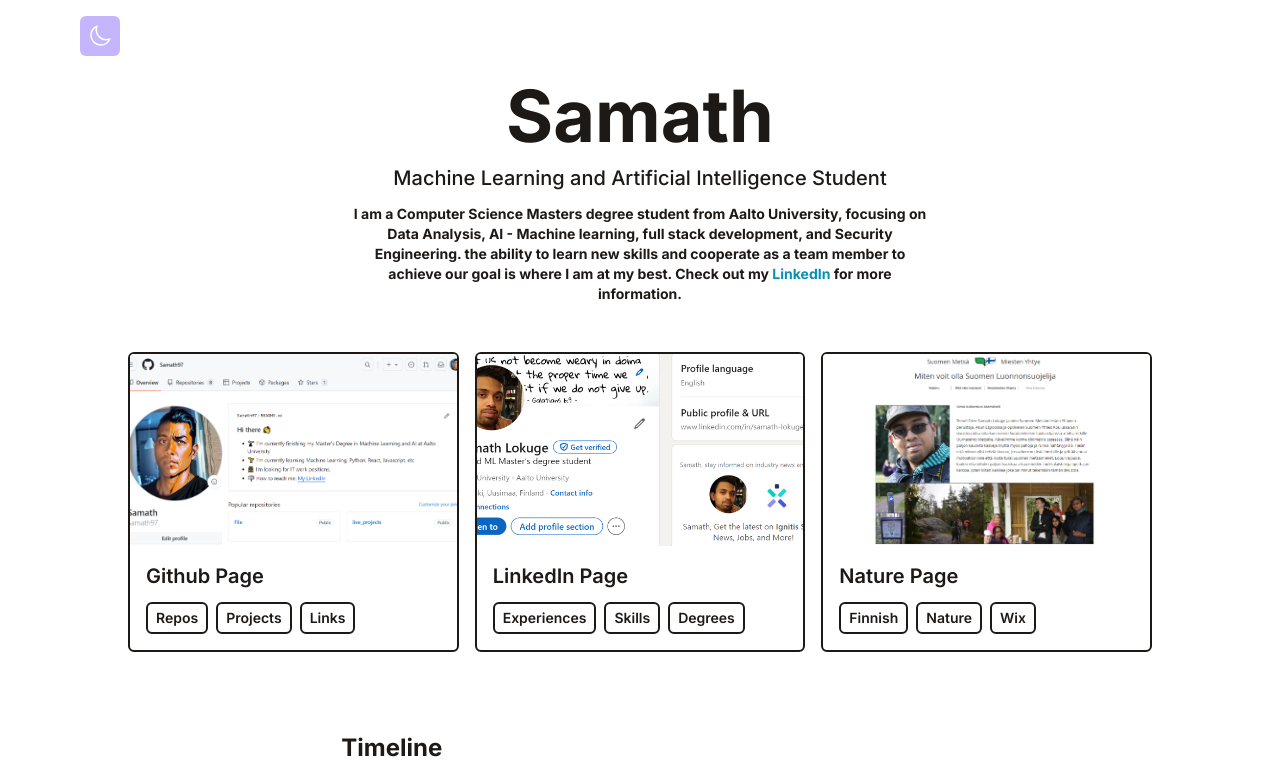
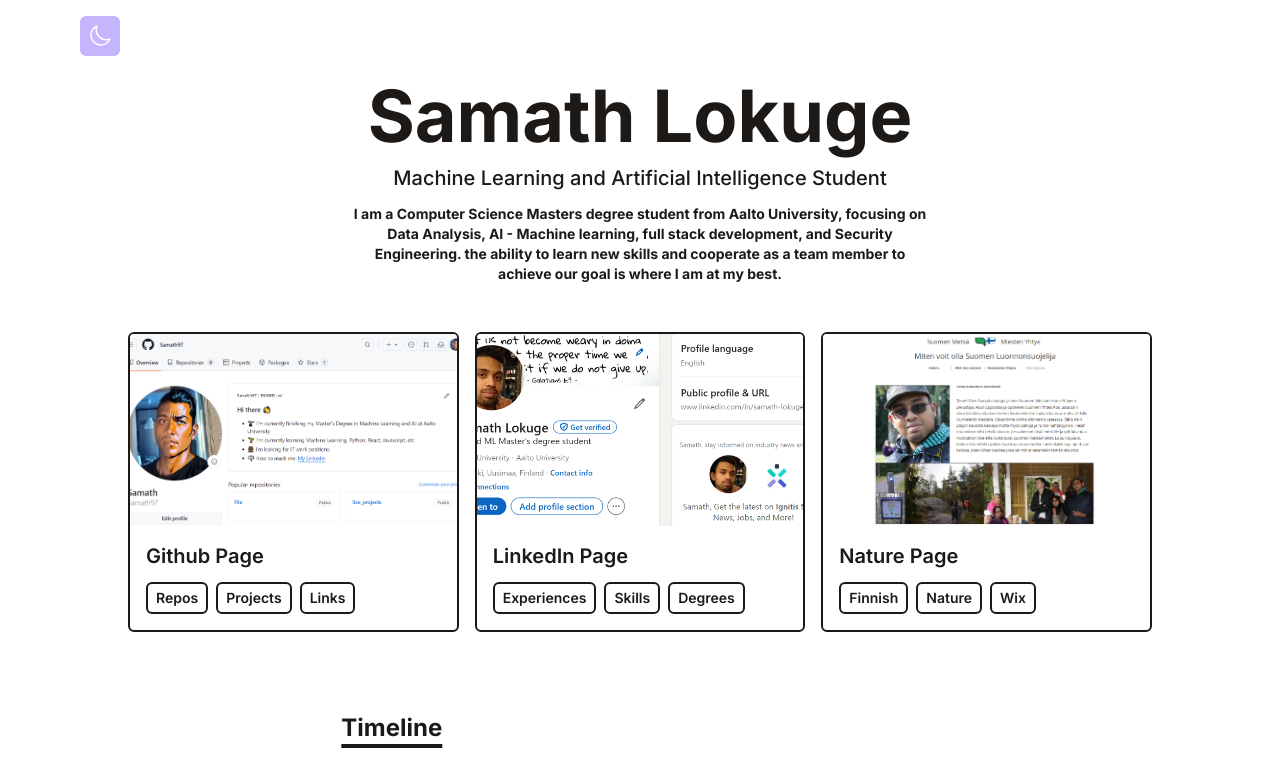
Before and after one commit to Samath97/my-website, a React (Vite) app: page / in a window 1280 px wide. Shown: the top 762 px of the page. Built offline with nearby package versions, Linux system fonts and the light colour scheme.

Commit message:
Name Commit

```diff
--- a/src/components/Intro.jsx
+++ b/src/components/Intro.jsx
@@ -3,23 +3,13 @@
 function Intro() {
   return (
     <div className='flex items-center justify-center flex-col text-center pt-20 pb-6'>
-      <h1 className='text-4xl md:text-7xl dark:text-white mb-1 md:mb-3 font-bold'>Samath</h1>
+      <h1 className='text-4xl md:text-7xl dark:text-white mb-1 md:mb-3 font-bold'>Samath Lokuge</h1>
       <p className='text-base md:text-xl mb-3 font-medium'>Machine Learning  and Artificial Intelligence Student</p>
       <p className='text-sm max-w-xl mb-6 font-bold'>I am a Computer Science Masters degree student from Aalto University,
         focusing on Data Analysis, AI - Machine learning, full stack development, and Security Engineering. the ability to
-        learn new skills and cooperate as a team member to achieve our goal is where I am at my best. Check out my{' '}
-        <a
-          href='https://www.linkedin.com/in/samath-lokuge/'
-          target="_blank"
-          className='text-cyan-600 hover:underline underline-offset-2 decoration-2 decoration-blue-600'
-          rel="noreferrer noopener"
-        >
-          LinkedIn
-        </a>{' '}
-        for more information.{' '}
+        learn new skills and cooperate as a team member to achieve our goal is where I am at my best.
       </p>
-
-    </div>
+    </div >
   )
 }
 
```
